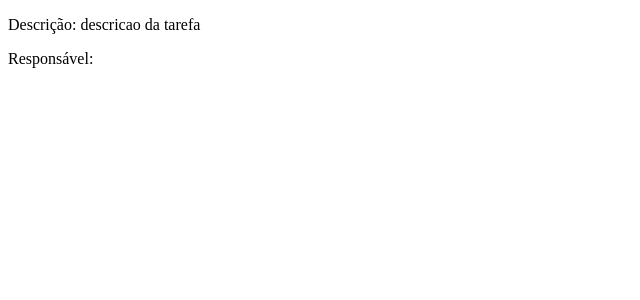
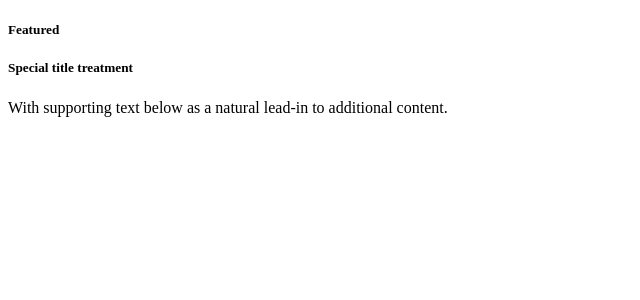
Before and after one commit to PedroMiguel7/angular-training, an Angular app in the folder diretivas/: page / in a window 1280 px wide. Shown: the top 300 px of the page, without its empty margins (0-640 px from the left). Built offline with nearby package versions, Linux system fonts and the light colour scheme.

Commit message:
Aula #32 - ng-content

```diff
--- a/diretivas/src/app/app.component.html
+++ b/diretivas/src/app/app.component.html
@@ -3,4 +3,5 @@
 <!-- <app-diretiva-ngfor></app-diretiva-ngfor> -->
 <!-- <app-diretiva-ngclass></app-diretiva-ngclass> -->
 <!-- <app-diretiva-ngstyle></app-diretiva-ngstyle> -->
-<app-operador-elvis></app-operador-elvis>
+<!-- <app-operador-elvis></app-operador-elvis> -->
+<app-exemplo-ngcontent></app-exemplo-ngcontent>
--- a/diretivas/src/app/app.module.ts
+++ b/diretivas/src/app/app.module.ts
@@ -10,6 +10,7 @@ import { DiretivaNgforComponent } from './diretiva-ngfor/diretiva-ngfor.componen
 import { DiretivaNgclassComponent } from './diretiva-ngclass/diretiva-ngclass.component';
 import { DiretivaNgstyleComponent } from './diretiva-ngstyle/diretiva-ngstyle.component';
 import { OperadorElvisComponent } from './operador-elvis/operador-elvis.component';
+import { ExemploNgcontentComponent } from './exemplo-ngcontent/exemplo-ngcontent.component';
 
 @NgModule({
   declarations: [
@@ -20,7 +21,8 @@ import { OperadorElvisComponent } from './operador-elvis/operador-elvis.componen
     DiretivaNgforComponent,
     DiretivaNgclassComponent,
     DiretivaNgstyleComponent,
-    OperadorElvisComponent
+    OperadorElvisComponent,
+    ExemploNgcontentComponent
   ],
   imports: [
     BrowserModule,
--- /dev/null
+++ b/diretivas/src/app/exemplo-ngcontent/exemplo-ngcontent.component.html
@@ -0,0 +1,7 @@
+<div class="card">
+  <h5 class="card-header">Featured</h5>
+  <div class="card-body">
+    <h5 class="card-title">Special title treatment</h5>
+    <p class="card-text">With supporting text below as a natural lead-in to additional content.</p>
+  </div>
+</div>
```
Also changed, not shown: diretivas/src/app/exemplo-ngcontent/exemplo-ngcontent.component.ts (added, +10 -0 lines), diretivas/src/app/exemplo-ngcontent/exemplo-ngcontent.component.scss (added), 1 other file (tests, documents, lock files or other folders).
